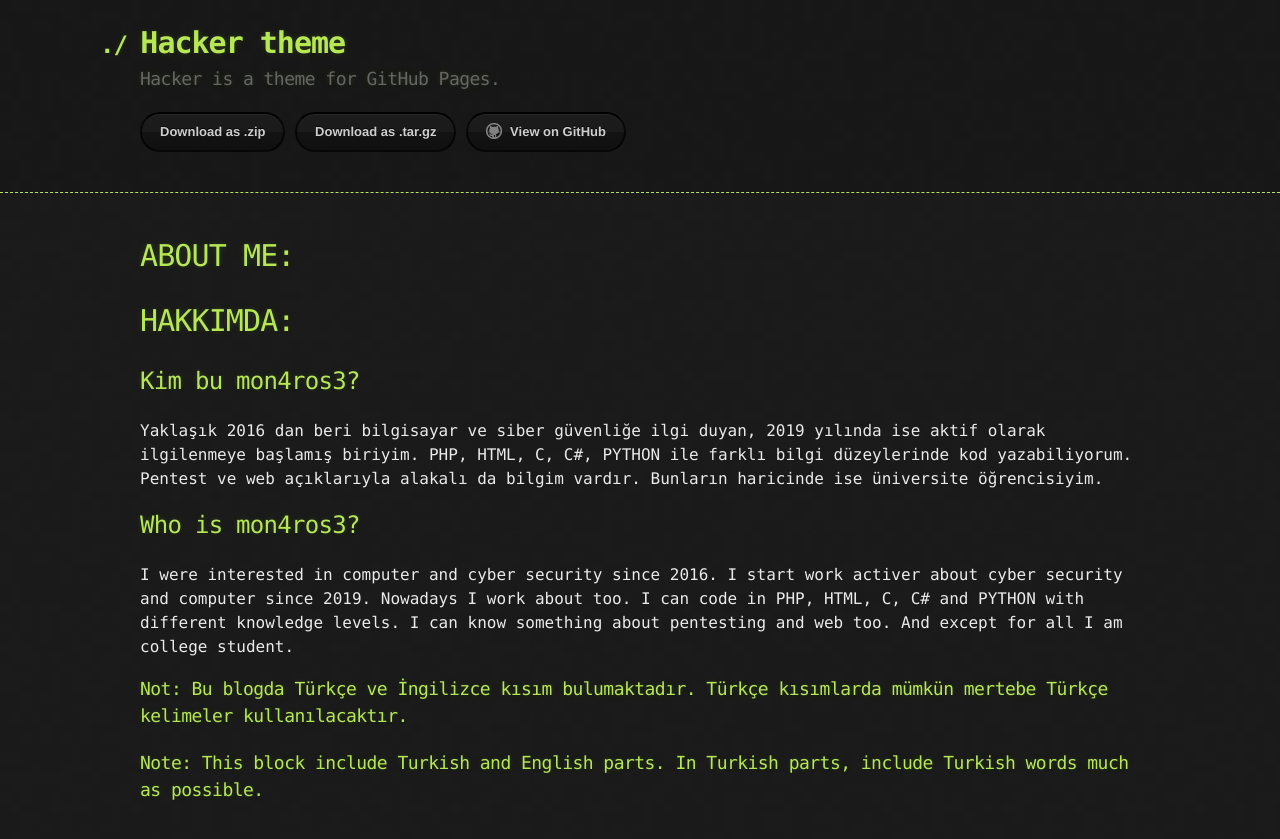
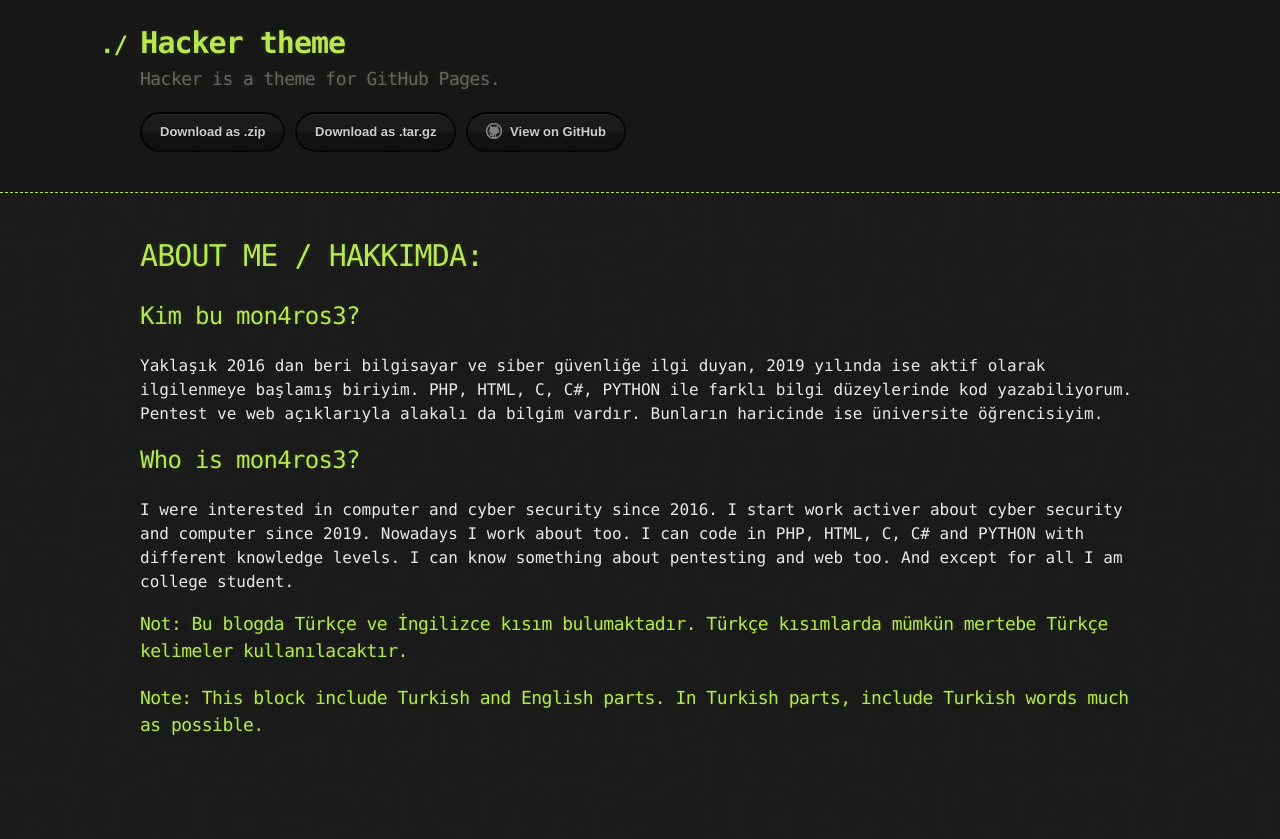
Before and after one commit to mon4ros3/mon4ros3.github.io, a Jekyll site: the page built from index.md, in a window 1280 px wide. Shown: the top 839 px of the page. Built offline with Jekyll 4.4.1, drawn with Linux system fonts in a browser that asks for light colours; our own code applies the rules of GitHub Pages for plain Markdown files.

```diff
--- a/index.md
+++ b/index.md
@@ -1,5 +1,5 @@
-# ABOUT ME:
-# HAKKIMDA:
+# ABOUT ME  / HAKKIMDA:
+
 
 ## Kim bu mon4ros3?
 
```
